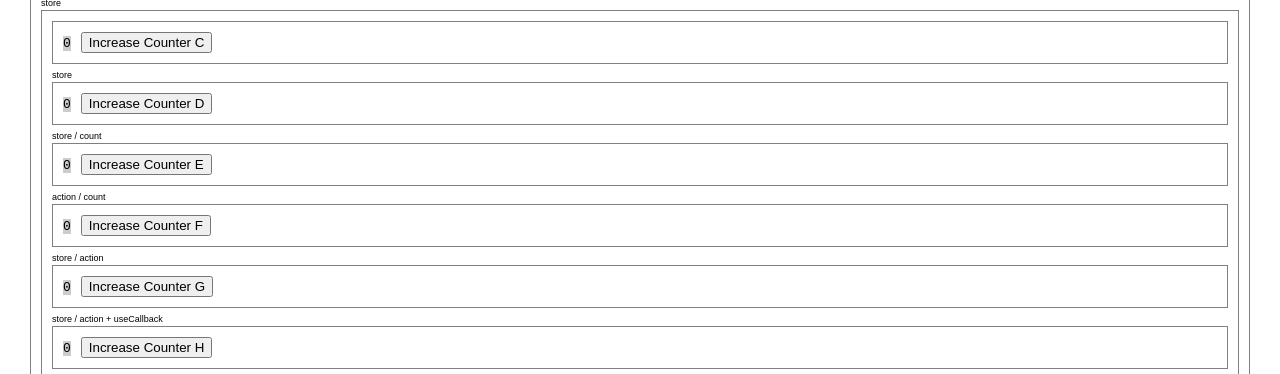
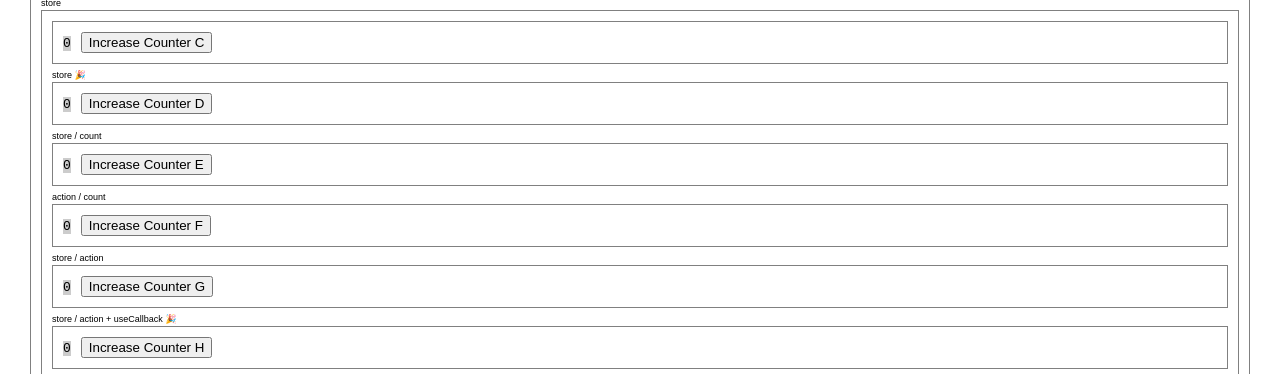
Before and after one commit to daltonrowe/mobx-tests, a React (Vite) app: page / in a window 1280 px wide. Shown: the part 329-703 px from the top of the page. Built offline with nearby package versions, Linux system fonts and the light colour scheme.

Commit message:
mark good patterns

```diff
--- a/src/components/ComponentC.tsx
+++ b/src/components/ComponentC.tsx
@@ -26,7 +26,7 @@ const ComponentC = observer((props: StoreProps) => {
         <button onClick={handleClick}>Increase Counter C</button>
       </div>
 
-      <span>store</span>
+      <span>store 🎉</span>
       <ComponentD store={store} />
 
       <span>store / count</span>
@@ -38,7 +38,7 @@ const ComponentC = observer((props: StoreProps) => {
       <span>store / action</span>
       <ComponentG store={store} action={() => { store.increaseG() }} />
 
-      <span>store / action + useCallback</span>
+      <span>store / action + useCallback 🎉</span>
       <ComponentH store={store} action={handleClickCallback} />
 
       <span>store / count + memo</span>
```
